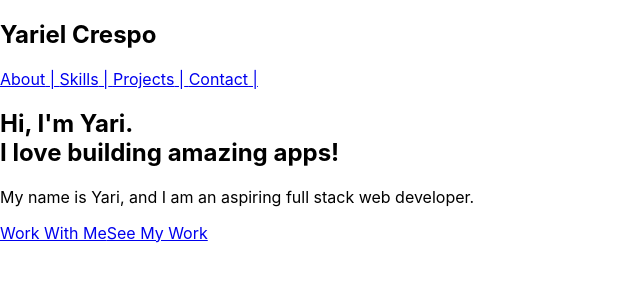
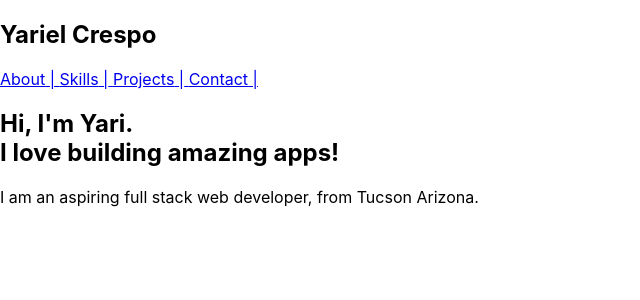
Before and after one commit to FixieGemini/yari-react-portfolio, a React (Create React App) app: page / in a window 1280 px wide. Shown: the top 300 px of the page, without its empty margins (0-640 px from the left). Built offline with nearby package versions, Linux system fonts and the light colour scheme.

Commit message:
worked on About component

```diff
--- a/src/components/About.js
+++ b/src/components/About.js
@@ -18,27 +18,8 @@ export default function About() {
                         <br className="" />I love building amazing apps!
                     </h1>
                     <p className="">
-                        My name is Yari, and I am an aspiring full stack web developer.
+                        I am an aspiring full stack web developer, from Tucson Arizona.
                     </p>
-                    <div className="">
-                        <a
-                            href="#contact"
-                            className="">
-                            Work With Me
-                        </a>
-                        <a
-                            href="#projects"
-                            className="">
-                            See My Work
-                        </a>
-                    </div>
-                </div>
-                <div className="">
-                    <img
-                        className=""
-                        alt=""
-                        src=""
-                    />
                 </div>
             </div>
         </section>
```
